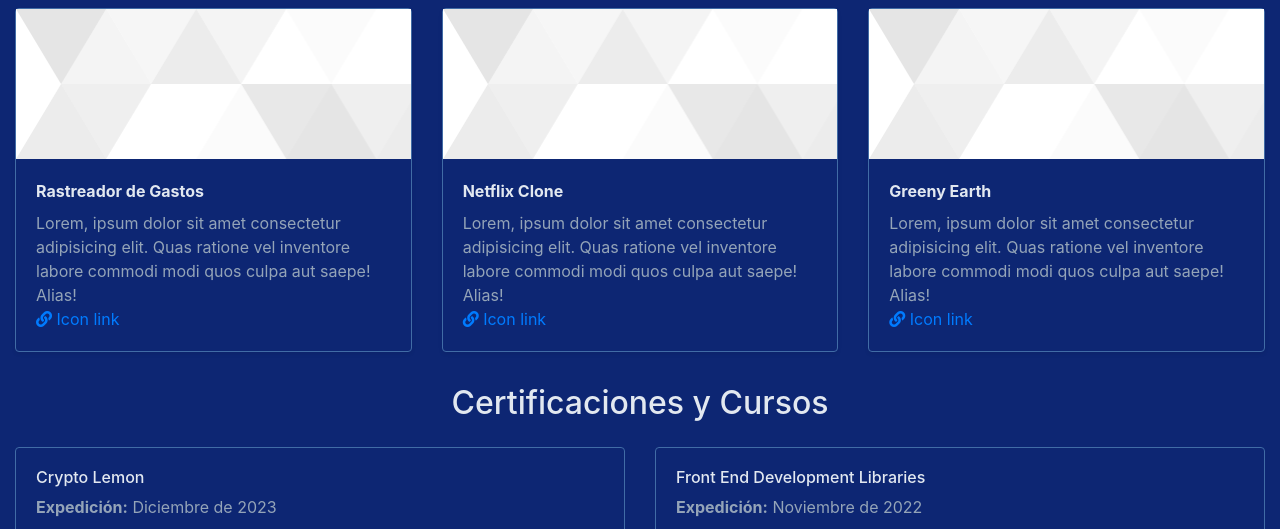
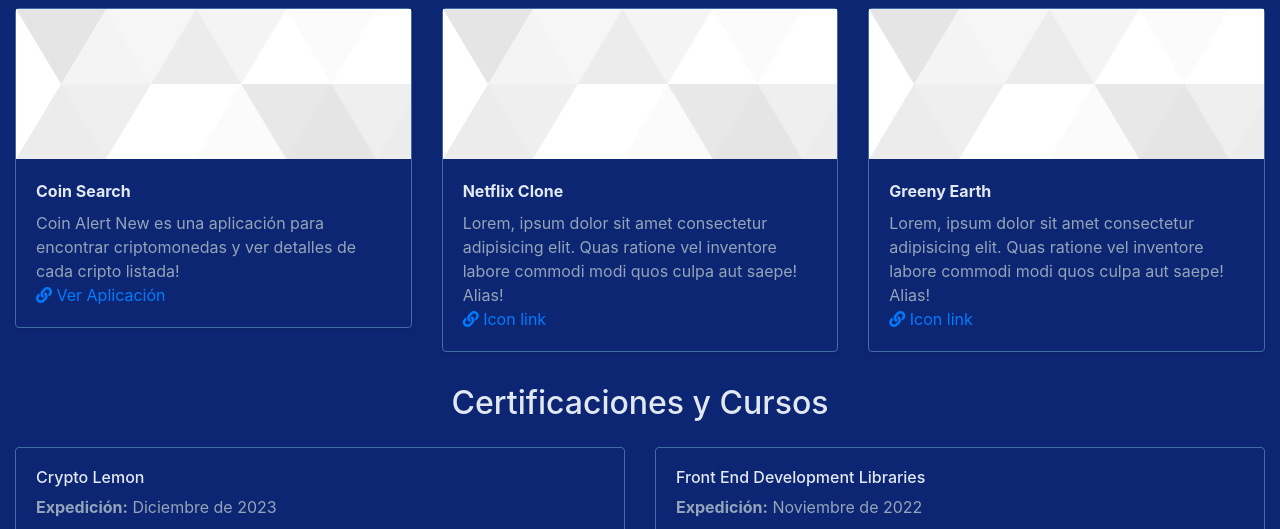
Before and after one commit to nahuelalm/NahuelLopez, a plain HTML site: page index.html in a window 1280 px wide. Shown: the part 636-1165 px from the top of the page. Drawn offline with nearby package versions, Linux system fonts and the light colour scheme.

Commit message:
PRIMER PROYECTO SUBIDO

```diff
--- a/index.html
+++ b/index.html
@@ -70,22 +70,20 @@
   <!-- PROYECTOS -->
   <div class="row animate-on-scroll mb-4" id="proyectos">
     <div class="col-12">
-      <h2 class="text-center mb-4">Proyectos(wip)</h2>
+      <h2 class="text-center mb-4">Proyectos</h2>
     </div>
     <!-- Aquí van los proyectos -->
     <div class="col-md-4 mb-2">
       <div class="shadow-sm card">
         <img src="images/background.svg" alt="rastreador-de-gastos" loading="lazy" class="img-fluid" />
         <div class="card-body">
-          <div class="card-title font-weight-bold">Rastreador de Gastos</div>
+          <div class="card-title font-weight-bold">Coin Search</div>
           <div class="card-text">
-            Lorem, ipsum dolor sit amet consectetur adipisicing elit. Quas
-            ratione vel inventore labore commodi modi quos culpa aut saepe!
-            Alias!
+            Coin Alert New es una aplicación para encontrar criptomonedas y ver detalles de cada cripto listada!
           </div>
-          <a class="link-opacity-10-hover" href="#" target="_blank">
+          <a class="link-opacity-10-hover" href="https://coin-alert-new-huln.vercel.app/" target="_blank">
             <i class="fas fa-link"></i>
-            Icon link
+            Ver Aplicación
           </a>
         </div>
       </div>
```
